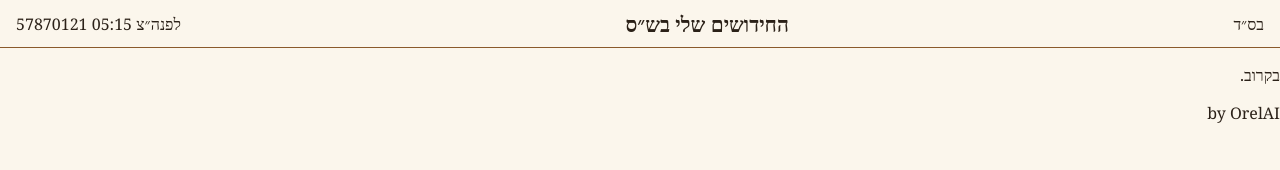
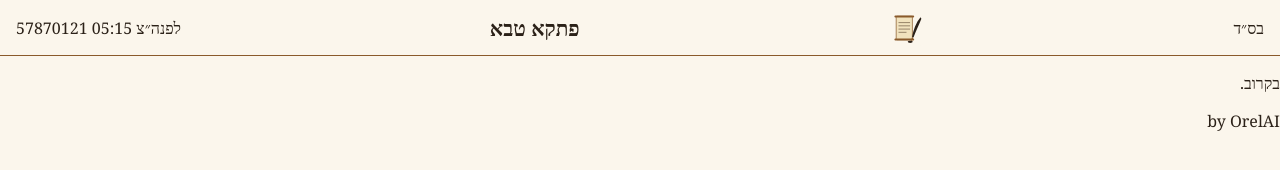
Before and after one commit to petka-tava/petka-tava, a plain HTML site: page web/index.html in a window 1280 px wide. Drawn offline with Linux system fonts and the light colour scheme.

Commit message:
rename, logo

```diff
--- a/web/index.html
+++ b/web/index.html
@@ -1,3 +1,3 @@
-<!doctype html><html lang="he" dir="rtl"><head><meta charset="utf-8"><meta name="viewport" content="width=device-width,initial-scale=1"><title>החידושים שלי בש״ס</title><link rel="stylesheet" href="style.css"><link rel="manifest" href="manifest.json"></head>
-<body><header><span class="bsd">בס״ד</span><h1>החידושים שלי בש״ס</h1><span id="hdate" class="hdate" dir="ltr"></span></header>
+<!doctype html><html lang="he" dir="rtl"><head><meta charset="utf-8"><meta name="viewport" content="width=device-width,initial-scale=1"><title>פתקא טבא</title><link rel="stylesheet" href="style.css"><link rel="manifest" href="manifest.json"></head>
+<body><header><span class="bsd">בס״ד</span><img src="logo.svg" alt="" width="36"><h1>פתקא טבא</h1><span id="hdate" class="hdate" dir="ltr"></span></header>
 <main><p>בקרוב.</p></main><footer>by OrelAI</footer><script src="app.js"></script></body></html>
```
Also changed, not shown: README.md, web/logo.svg (added), web/manifest.json.
